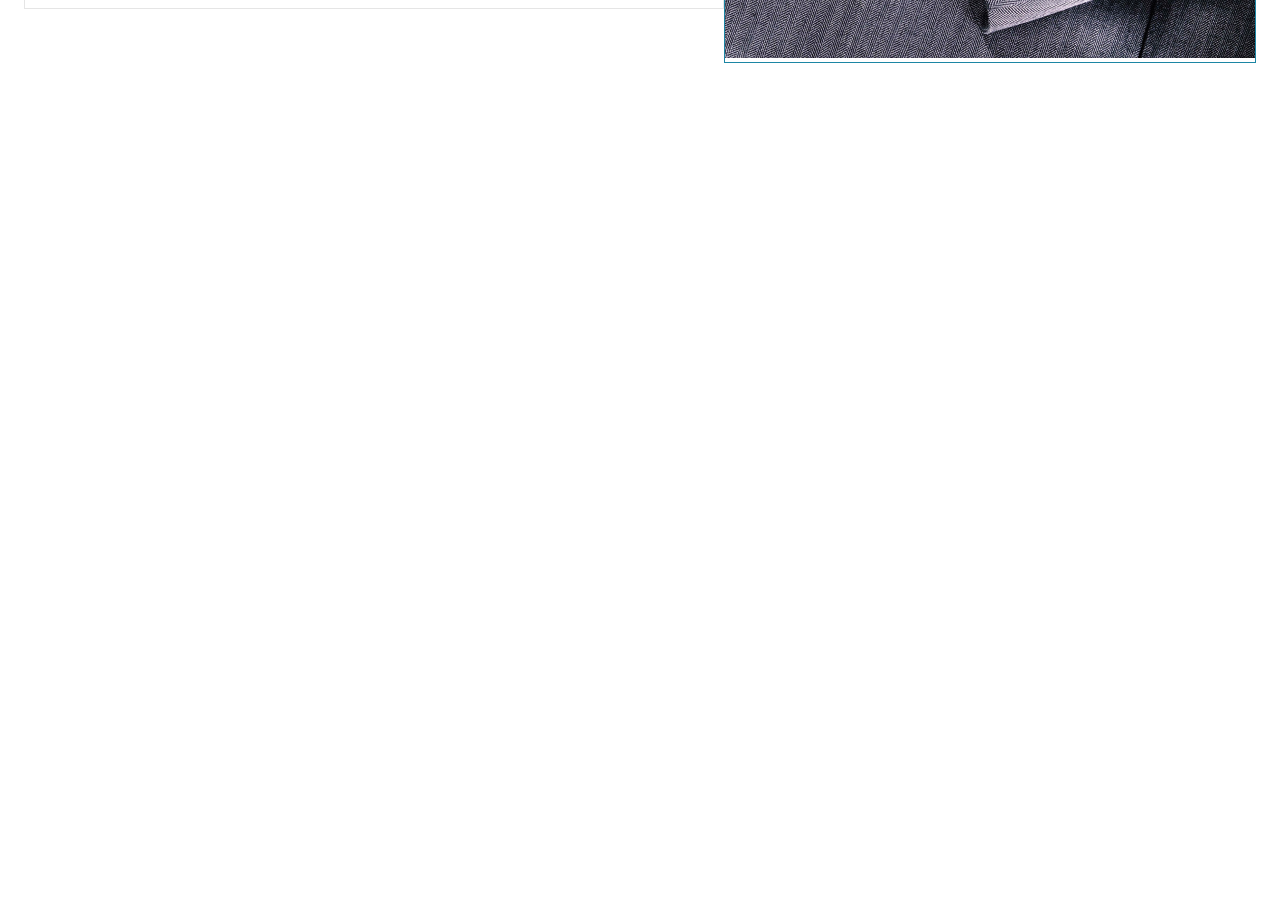
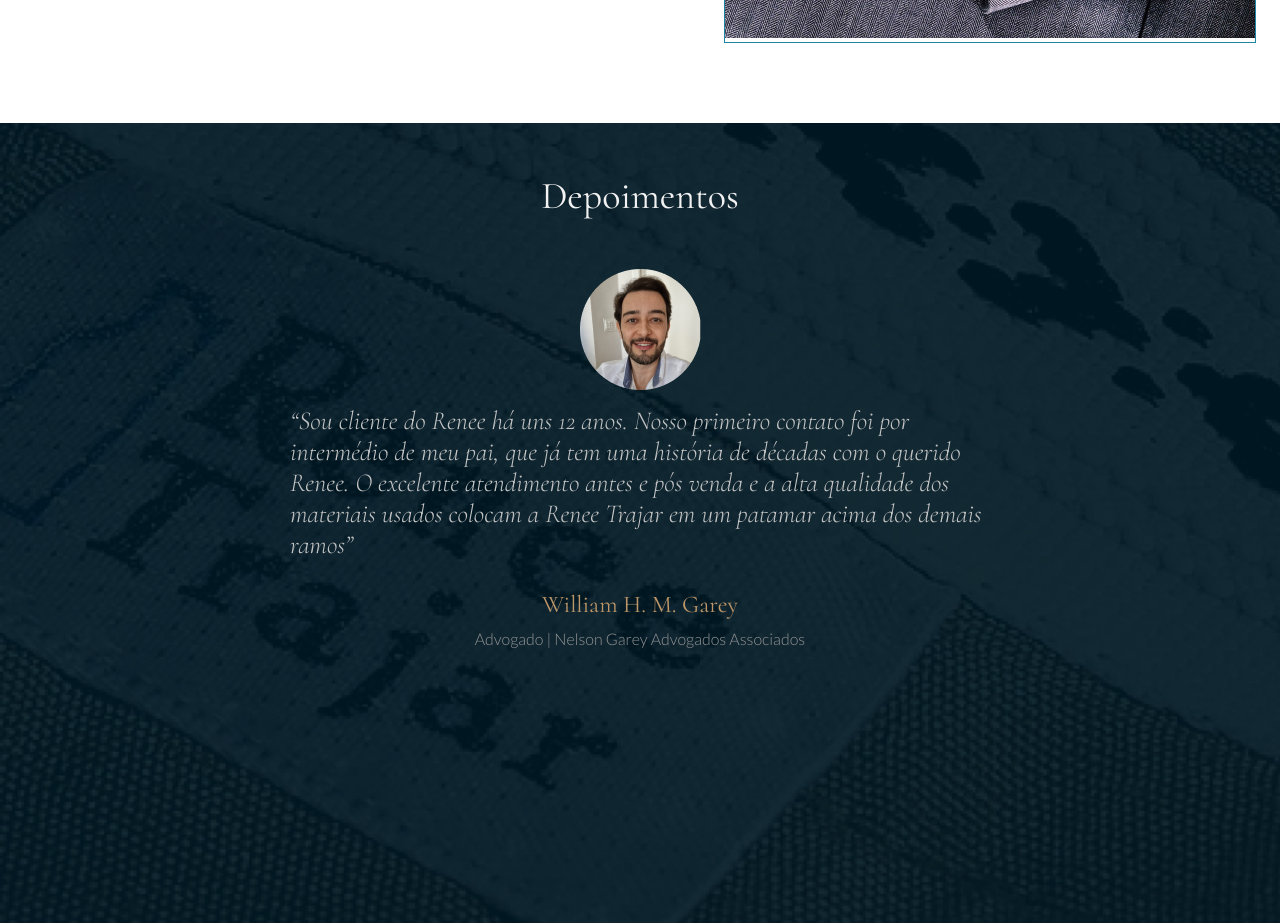
Before and after one commit to laecio22/testetecnico, a React (Create React App) app: page / in a window 1280 px wide. Shown: the part 3760-4683 px from the top of the page. Before the commit the page ends 3823 px from the top, so only its background shows below. Built offline with nearby package versions, Linux system fonts and the light colour scheme; a web font is replaced by a local one.

Commit message:
Implementação da seção de depoimentos

```diff
--- a/src/components/Services/styled.js
+++ b/src/components/Services/styled.js
@@ -2,6 +2,8 @@ import styled from "styled-components";
 
 export const ContainerServices = styled.section`
   min-height: 100vh;
+  margin-top:100px;
+  margin-bottom:80px;
 `;
 
 export const BoxShirt = styled.div`
@@ -83,7 +85,6 @@ export const Item = styled.div`
 export const BoxTailor = styled.div`
   display: flex;
   justify-content: center;
-  margin-top: 100px;
   position: relative;
 `;
 
--- /dev/null
+++ b/src/components/Testimony/Testimony.js
@@ -0,0 +1,27 @@
+import React from "react";
+import { ContainerTestimony , BoxTestimony} from "./styled";
+import imagePersona from "../../assets/img/persona4.png";
+
+const Testimony = ()=>{
+    return(
+        <ContainerTestimony>
+            <BoxTestimony>
+                <h1>Depoimentos</h1>
+                <img src={imagePersona} alt="imagem da primeira pessoa que  fez um depoimento"/>
+                <p>
+                “Sou cliente do Renee há uns 12 anos. Nosso primeiro contato foi por intermédio de meu pai,
+                 que já tem uma história de décadas com o querido Renee.
+                O excelente atendimento antes e pós venda e a alta qualidade dos materiais usados colocam
+                a Renee Trajar em um patamar acima dos  demais ramos”
+                </p>
+                <div>
+                    <h3>William H. M. Garey</h3>
+                    <h4>Advogado | Nelson Garey Advogados Associados</h4>
+                </div>
+            </BoxTestimony>
+
+        </ContainerTestimony>
+    )
+}
+
+export default Testimony
--- /dev/null
+++ b/src/components/Testimony/styled.js
@@ -0,0 +1,62 @@
+import styled from "styled-components";
+import imageTestimonial from "../../assets/img/testimonial.png";
+
+export const ContainerTestimony = styled.div`
+  min-height: 100vh;
+  background-image: url(${imageTestimonial});
+  background-size: cover;
+  background-color: #011a24;
+  display: flex;
+  justify-content: center;
+`;
+export const BoxTestimony = styled.div`
+  width: 700px;
+  display: flex;
+  flex-direction: column;
+  align-items: center;
+
+  h1 {
+    margin: 50px 0;
+    font-family: "Cormorant";
+    font-style: normal;
+    font-weight: 300;
+    font-size: 38px;
+    color: #f2f2f2;
+  }
+
+  img {
+    margin-bottom: 15px;
+  }
+
+  p {
+    padding-bottom: 30px;
+    font-family: "Cormorant";
+    font-style: italic;
+    font-size: 26px;
+    color: #c4c4c4;
+    font-weight: 300;
+  }
+
+  div {
+    display: flex;
+    flex-direction: column;
+    align-items: center;
+  }
+
+  div h3 {
+    font-family: "Cormorant";
+    font-style: normal;
+    font-weight: 400;
+    font-size: 24px;
+    color: #be9667;
+  }
+
+  div h4 {
+    font-family: "Lato";
+    font-style: normal;
+    font-weight: 300;
+    font-size: 16px;
+    color: #949494;
+    padding-top: 10px;
+  }
+`;
--- a/src/pages/Home/Home.js
+++ b/src/pages/Home/Home.js
@@ -7,6 +7,7 @@ import CommentPresentations from "../../components/CommentPresentations/CommentP
 import Advantages from "../../components/Advantages/Advantages";
 import Promotion from "../../components/Promotion/Promotion";
 import Services from "../../components/Services/Services";
+import Testimony from "../../components/Testimony/Testimony";
 
 const Home = ()=>{
     return (
@@ -20,6 +21,7 @@ const Home = ()=>{
             <Advantages/>
             <Promotion/>
             <Services/>
+            <Testimony/>
 
         </>
     )
```
